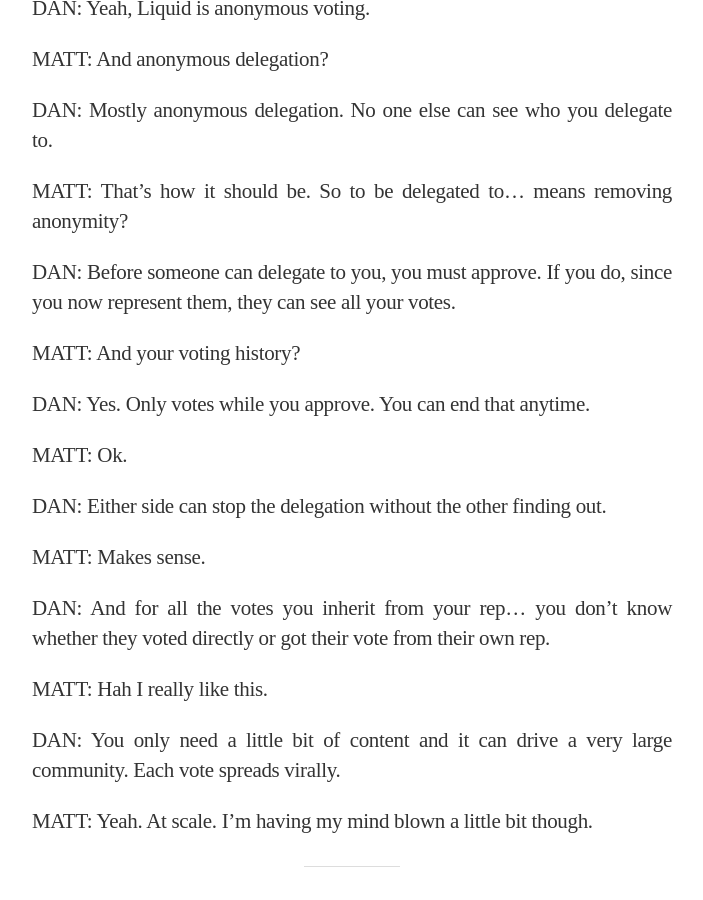
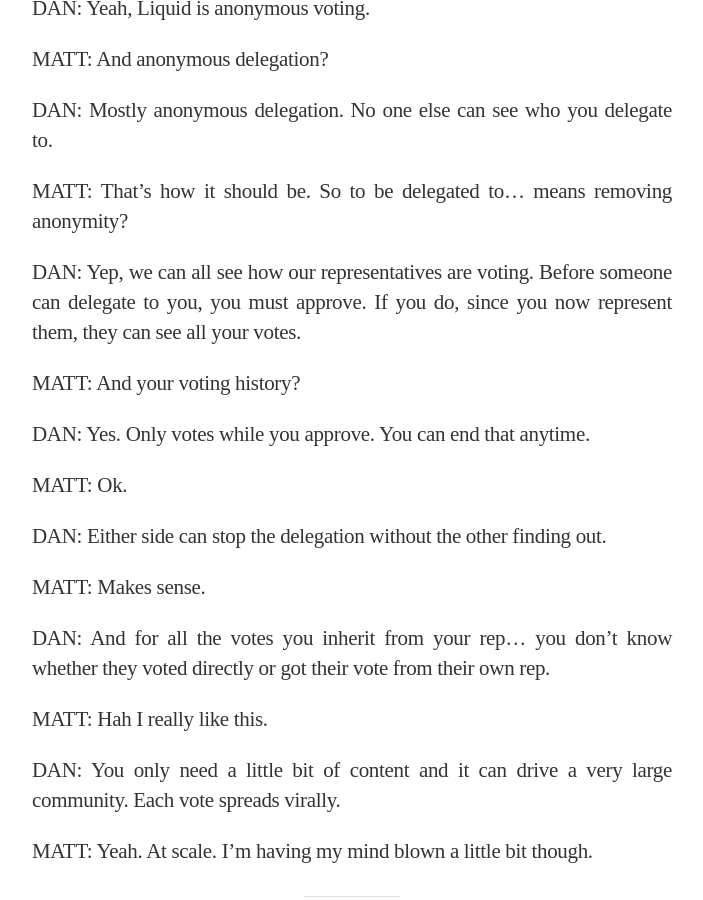
Before and after one commit to voteliquid/blog, a Jekyll site: the page built from _posts/2017-04-08-liquid-privacy.md, in a window 1280 px wide and 900 px high, scrolled down 322 px. Shown: the whole window, without its empty margins (288-991 px from the left). Built offline with Jekyll 4.4.1, drawn with Linux system fonts in a browser that asks for light colours; nearby versions of some CDN libraries; some web fonts are replaced.

Commit message:
Add line to 'Liquid Privacy'

```diff
--- a/_posts/2017-04-08-liquid-privacy.md
+++ b/_posts/2017-04-08-liquid-privacy.md
@@ -29,6 +29,7 @@ That's how it should be. So to be delegated to... means removing anonymity?
 
 
 DAN:
+Yep, we can all see how our representatives are voting.
 Before someone can delegate to you, you must approve.
 If you do, since you now represent them,
 they can see all your votes.
```
